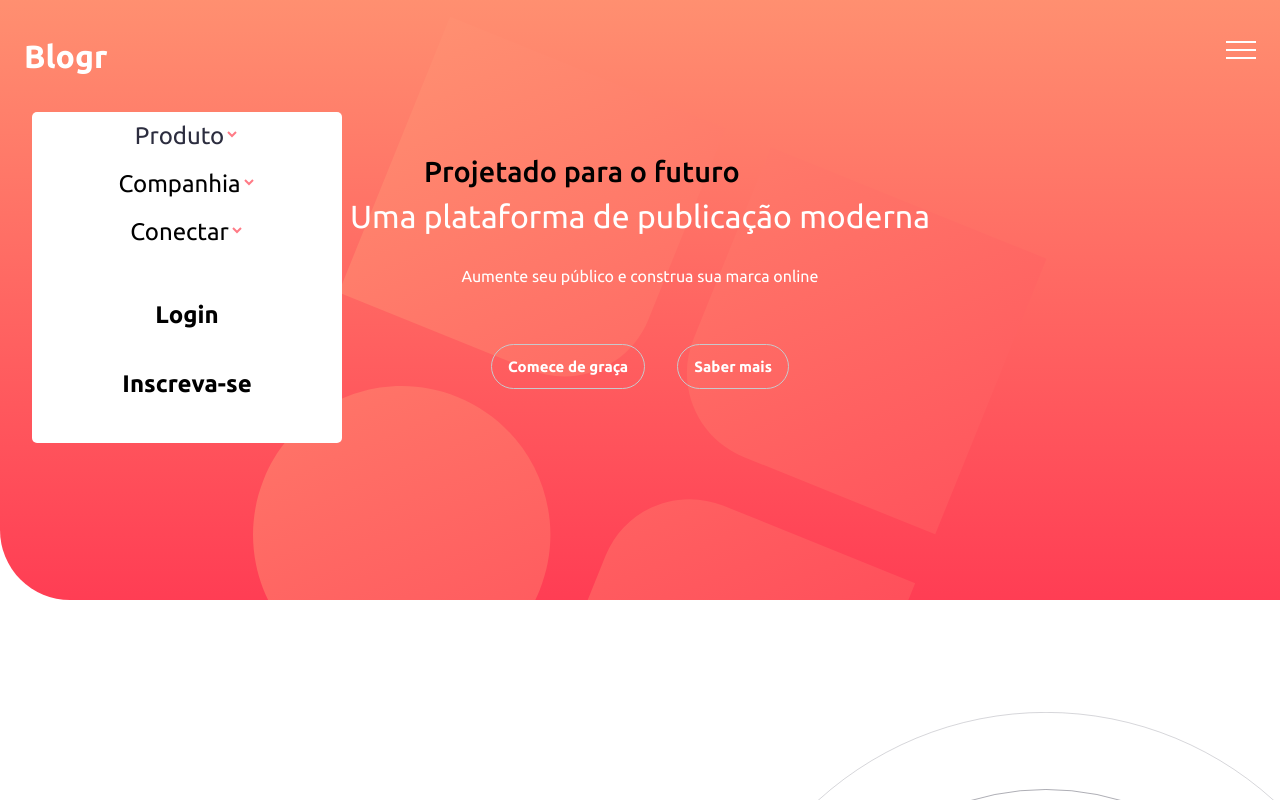
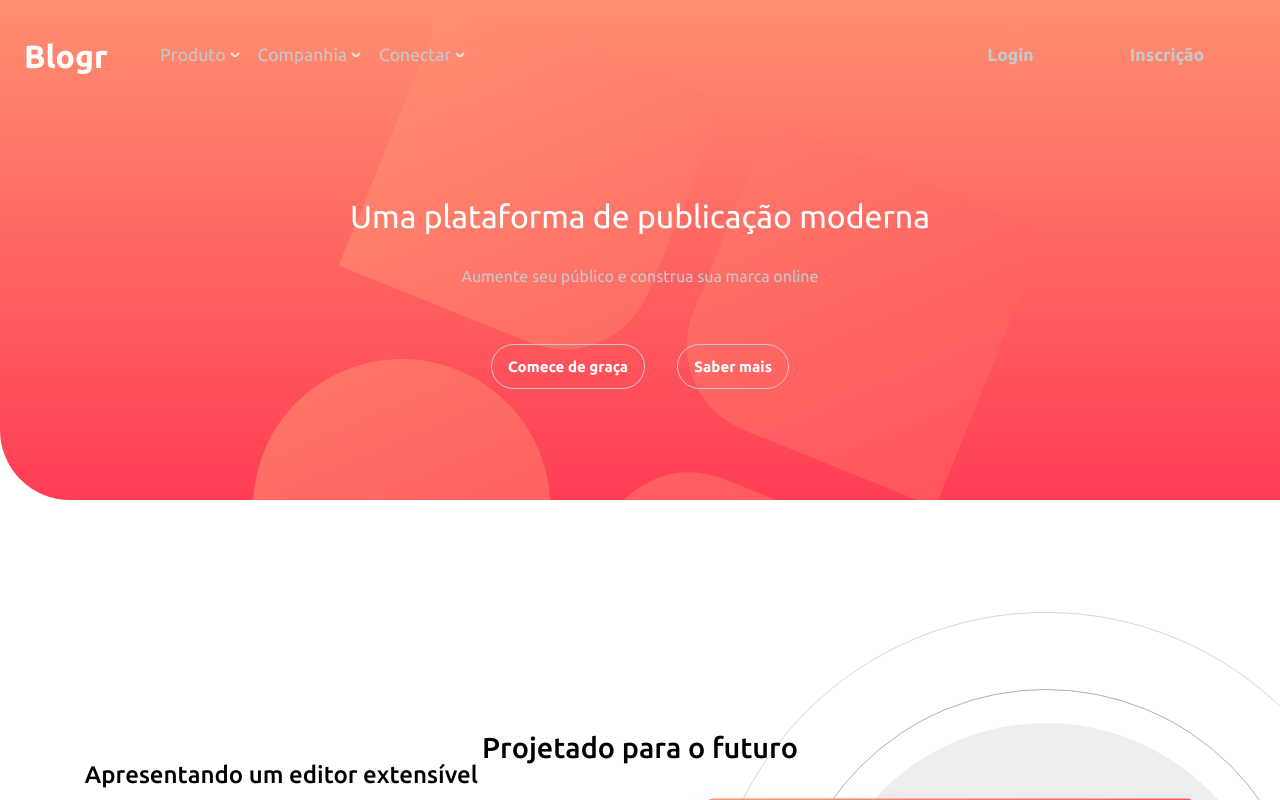
Before and after one commit to JennyLamego2022/Blogr_vAtual, an Angular app: page / in a window 1280 px wide. Shown: the top 800 px of the page. Built offline with nearby package versions, Linux system fonts and the light colour scheme.

Commit message:
feat: Ajuste de responsividade para desktop do header

```diff
--- a/src/app/header/header.component.css
+++ b/src/app/header/header.component.css
@@ -21,7 +21,6 @@
   height: 600px;
   color: var(--text-principal-color);
   margin-bottom: 4rem;
-
 }
 
 .nav {
@@ -40,35 +39,32 @@
   margin-top: 7rem;
   margin-left: 2rem;
   margin-right: 2rem;
-  border-radius: 5px;
+  border-radius: 8px;
   width: 310px;
   text-align: center;
   background-color: var(--text-principal-color);
-  color:black;
+  color:var(--text-titulos-color);
   line-height: 2;
   padding-bottom: 2rem;
   font-size: 1.5rem;
-  /* display: none; */
+  display: none;
+  transition: 0.8s;
 }
 
 .navbar-active{
   display: initial;
-}
-
-.nome1{
-  color: var(--text-titulos-color);
+  transition: 0.8s;
 }
 
 li{
   color: var(--text-texto-color);
   background-color: rgb(225, 221, 221);
   border: none;
-  /* border-radius: 5px; */
   margin-left: 2rem;
   margin-right: 2rem;
   font-size: 1.3rem;
-  /* display: none; */
 }
+
 .nome1,.nome2, .nome3{
   display: flex;
   flex-direction: row;
@@ -76,9 +72,10 @@ li{
   align-content: center;
   justify-content: center;
   column-gap: 3px;
+  color: var(--text-titulos-color);
 }
 
-.imgProduto{
+.imgProduto, .imgCompanhia, .imgConectar{
   background-image: url(../../assets/img/icon-arrow-dark.svg);
   background-repeat: no-repeat;
   background-color: transparent;
@@ -89,7 +86,7 @@ li{
   transition: 0.5s;
 }
 
-.imgProduto-active{
+.imgProduto-active, .imgCompanhia-active, .imgConectar-active{
   background-image: url(../../assets/img/chevron-up-regular-24.png);
   background-repeat: no-repeat;
   background-position-y: 100%;
@@ -100,87 +97,25 @@ li{
   transition: 0.5s;
 }
 
-.lista1{
+.lista1, .lista2, .lista3{
   display: none;
 }
 
-.lista1-active{
-  display: initial;
-}
-
-.imgCompanhia{
-  background-image: url(../../assets/img/icon-arrow-dark.svg);
-  background-repeat: no-repeat;
-  background-color: transparent;
-  width: 10px;
-  height: 10px;
-  border: none;
-  border: none;
-  transition: 0.5s;
-}
-
-.imgCompanhia-active{
-  background-image: url(../../assets/img/chevron-up-regular-24.png);
-  background-repeat: no-repeat;
-  background-position-y: 100%;
-  background-color: transparent;
-  background-size: contain;
-  width: 20px;
-  height: 20px;
-  transition: 0.5s;
-}
-
-.lista2{
-  display: none;
-}
-
-.lista2-active{
-  display: initial;
-}
-
-.imgConectar{
-  background-image: url(../../assets/img/icon-arrow-dark.svg);
-  background-repeat: no-repeat;
-  background-color: transparent;
-  width: 10px;
-  height: 10px;
-  border: none;
-  border: none;
-  transition: 0.5s;
-}
-
-.imgConectar-active{
-  background-image: url(../../assets/img/chevron-up-regular-24.png);
-  background-repeat: no-repeat;
-  background-position-y: 100%;
-  background-color: transparent;
-  background-size: contain;
-  width: 20px;
-  height: 20px;
-  transition: 0.5s;
-}
-
-.lista3{
-  display: none;
-}
-
-.lista3-active{
+.lista1-active, .lista2-active, .lista3-active{
   display: initial;
 }
 
 .login, .inscricao{
   font-family: 'Ubuntu', sans-serif;
   font-weight: 700;
-  color: black;
+  color: var(--text-titulos-color);
   background-color: transparent;
   border: none;
-  padding: 0.8rem 0.5rem;
+  padding: 0.8rem 1.5rem;
   cursor: pointer;
   margin-left: 5rem;
   margin-right: 5rem;
   font-size: 1.5rem;
-
-
 }
 
 .login:hover, .inscricao:hover{
@@ -197,6 +132,10 @@ li{
 h1 {
   font-size: 32px;
   font-weight: 600;
+}
+
+h3{
+  color: var(--text-secundario-color);
 }
 
 .buttonHeader {
@@ -218,7 +157,6 @@ h1 {
   background-image: url(../../assets/img/icon-close.svg);
 }
 
-
 .conteudo{
   text-align: center;
   display: flex;
@@ -230,18 +168,17 @@ h1 {
   line-height: 1.5;
   padding-right: 2rem;
   padding-left: 2rem;
-
 }
 
 .titulo{
   font-weight: 400;
 }
 
-
 .acao{
   display: flex;
   gap: 2rem;
 }
+
 .botao{
   font-family: 'Ubuntu', sans-serif;
   font-weight: 700;
@@ -253,10 +190,86 @@ h1 {
   margin-top:2rem;
   cursor: pointer;
   font-size: 15px;
-
 }
 
 .botao:hover{
   background-color: var(--text-principal-color);
   color:var(--text-hover-color);
 }
+
+@media(min-width:768px){
+  .container{
+    height: 500px;
+  }
+
+  .navbar-active {
+    left: 50%;
+  }
+}
+
+@media(min-width:1024px){
+  .container{
+    height: 500px;
+  }
+  .nav{
+    display:flex;
+    flex-direction: row;
+  }
+
+  .buttonHeader{
+    display:none;
+  }
+
+  .navbar{
+    display: initial;
+    display: flex;
+    flex-direction: row;
+    align-items: center;
+    align-content: center;
+    column-gap: 1rem;
+    margin-top: 2rem;
+    margin-left: 10rem;
+    margin-right: 0;
+    background: transparent;
+    color: var(--text-secundario-color);
+    font-size: 1.1rem;
+    padding-bottom: 0;
+    width: 310px;
+    cursor: pointer;
+  }
+
+  .nome1,.nome2, .nome3{
+    color:var(--text-secundario-color)
+  }
+
+  .login, .inscricao{
+    color: var(--text-secundario-color);
+    padding: 0.8rem 0.5rem;
+    margin-left: 0;
+    margin-right: 0;
+    font-size: 1.1rem;
+    padding-left: 1.5rem;
+    padding-right: 1.5rem;
+  }
+
+  .login{
+    margin-left: 30rem;
+    margin-right: 2rem;
+    margin-top: 0;
+    margin-bottom: 0;
+  }
+
+  .login:hover, .inscricao:hover{
+    background-color: var(--text-principal-color);
+    background-image: none;
+    color:var(--text-hover-color);
+    border-radius: 50px;
+  }
+
+  .imgProduto, .imgCompanhia, .imgConectar{
+    background-image: url(../../assets/img/icon-arrow-light.svg);
+    width: 10px;
+    height: 5px;
+    margin-left: 1px;
+  }
+}
--- a/src/app/header/header.component.html
+++ b/src/app/header/header.component.html
@@ -27,7 +27,7 @@
           <li>LinkedIn</li>
       </ul>
     <button class="login">Login</button>
-    <button class="inscricao">Inscreva-se</button>
+    <button class="inscricao">Inscrição</button>
   </nav>
 
   <div class="conteudo">
--- a/src/app/main/main.component.css
+++ b/src/app/main/main.component.css
@@ -1,12 +1,9 @@
 
 .conteudo{
-
-
     --text-principal-color: hsl(0, 0%, 100%);
     --text-secundario-color: hsl(240, 2%, 79%);
     --bg-body-color:hsl(237, 23%, 32%);
     --bg-gradient-color:linear-gradient(hsl(237, 17%, 21%), hsl(237, 23%, 32%));
-
     }
 
     .conteudo{
@@ -21,6 +18,7 @@
         font-weight: 500;
         padding: 0.8rem 2.5rem;
     }
+
     .modulo-1{
         height: 40vh;
         background-image: url(../../assets/img/illustration-editor-mobile.svg);
@@ -54,7 +52,6 @@
         padding-top: 13.7rem;
         padding-bottom: 6rem;
         margin-top: 10rem;
-
     }
 
     .modulo-2{
@@ -123,8 +120,10 @@
 
             .titulo-principal{
                 position: absolute;
-                left: 30%;
-                top: 18%;
+                align-items: center;
+                left: 50%;
+                transform: translateX(-50%);
+                top: 90%;
             }
             .titulo{
                 padding-left: 1.3rem;
@@ -197,7 +196,6 @@
         }
 
         @media(min-width:1300px){
-
             .modulo-1{
                 background-position-x: -90%;
             }
@@ -212,4 +210,8 @@
                 margin-top: 7%;
                 transform: scale(1.8);
             }
+
+            .titulo-principal{
+              top: 35rem;
+            }
         }
```
